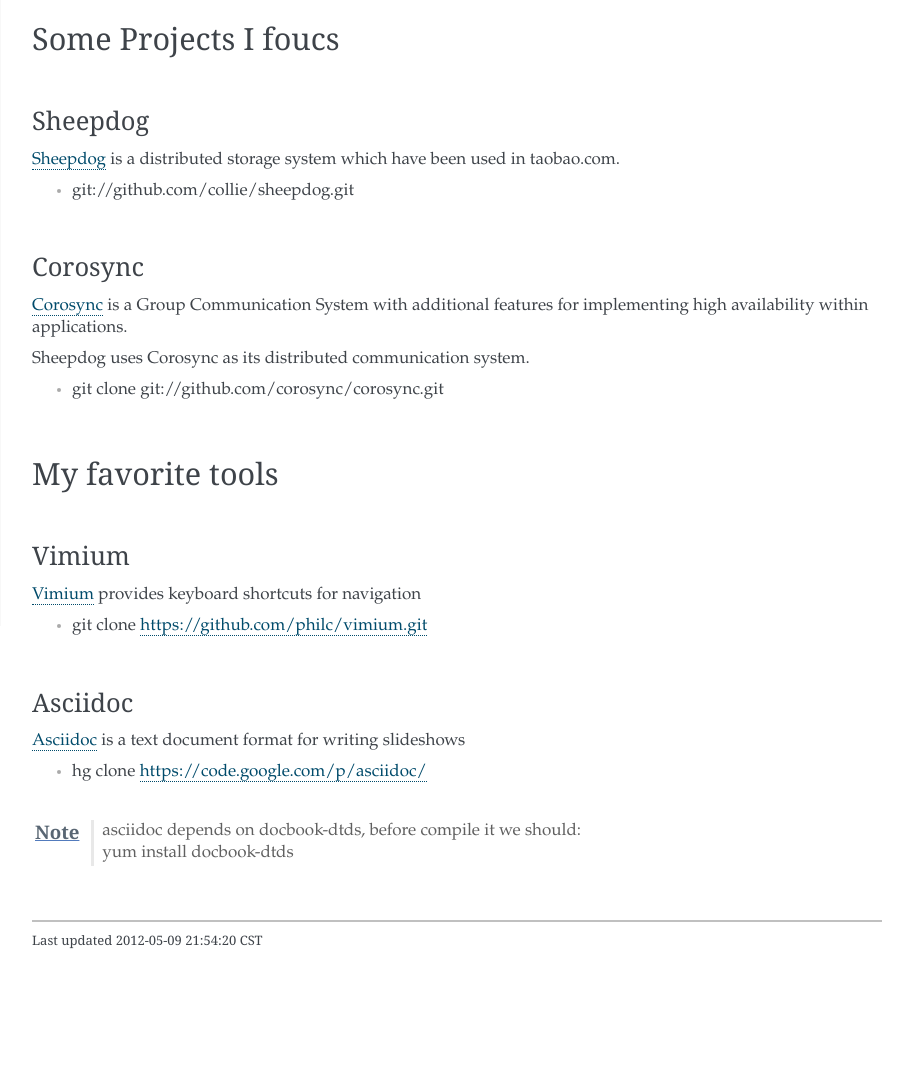
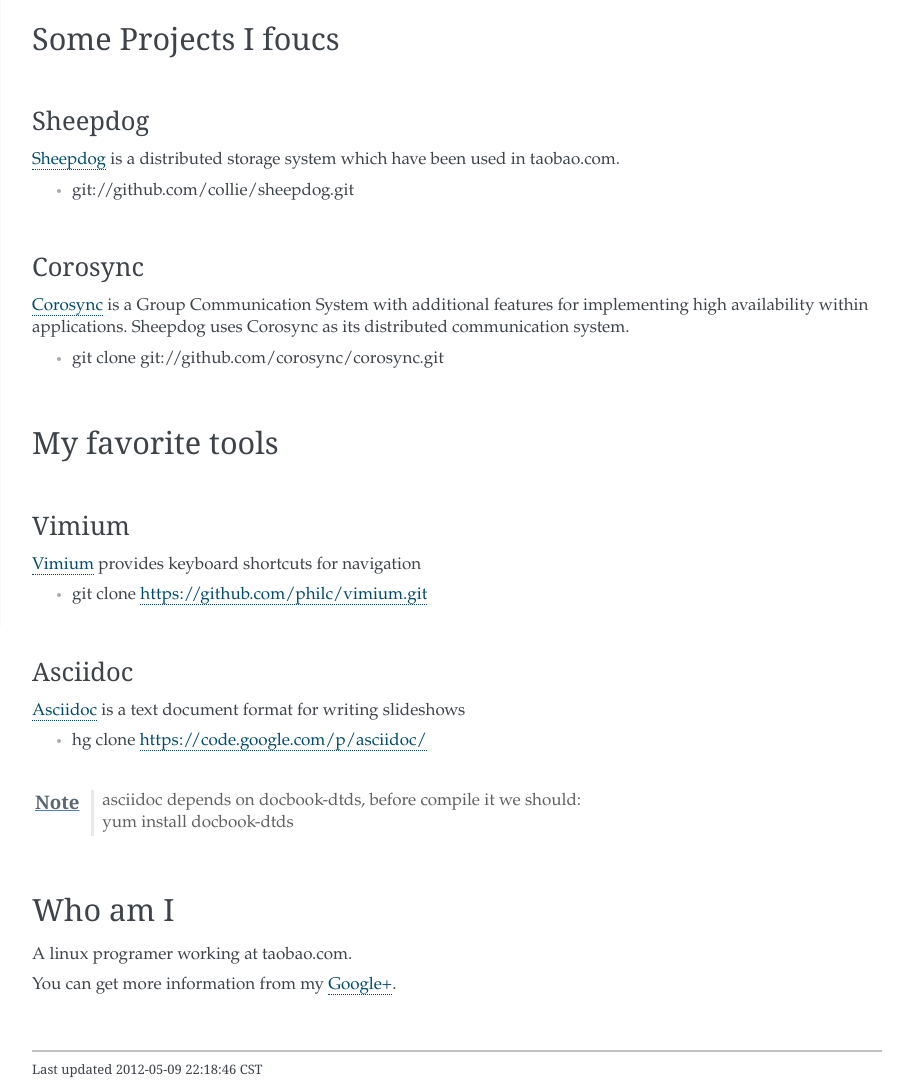
Before and after one commit to yunkai/yunkai.github.com, a plain HTML site: page index.html in a window 1280 px wide. Shown: the part 174-1261 px from the top of the page, without its empty margins (240-1153 px from the left). Before the commit the page ends 1131 px from the top, so only its background shows below. Drawn offline with Linux system fonts and the light colour scheme.

Commit message:
who am I

```diff
--- a/index.html
+++ b/index.html
@@ -864,8 +864,8 @@
 <div class="sect2">
 <h3 id="_corosync">Corosync</h3>
 <div class="paragraph"><p><a href="http://www.corosync.org">Corosync</a> is a Group Communication System with
-additional features for implementing high availability within applications.</p></div>
-<div class="paragraph"><p>Sheepdog uses Corosync as its distributed communication system.</p></div>
+additional features for implementing high availability within applications.
+Sheepdog uses Corosync as its distributed communication system.</p></div>
 <div class="ulist"><ul>
 <li>
 <p>
@@ -913,11 +913,19 @@
 </div>
 </div>
 </div>
+<div class="sect1">
+<h2 id="_who_am_i">Who am I</h2>
+<div class="sectionbody">
+<div class="paragraph"><p>A linux programer working at taobao.com.<br /></p></div>
+<div class="paragraph"><p>You can get more information from my
+<a href="https://plus.google.com/114670895059846153591/about">Google+</a>.</p></div>
+</div>
+</div>
 </div>
 <div id="footnotes"><hr /></div>
 <div id="footer">
 <div id="footer-text">
-Last updated 2012-05-09 21:54:20 CST
+Last updated 2012-05-09 22:18:46 CST
 </div>
 </div>
 </body>
```
Also changed, not shown: 1 other file.
